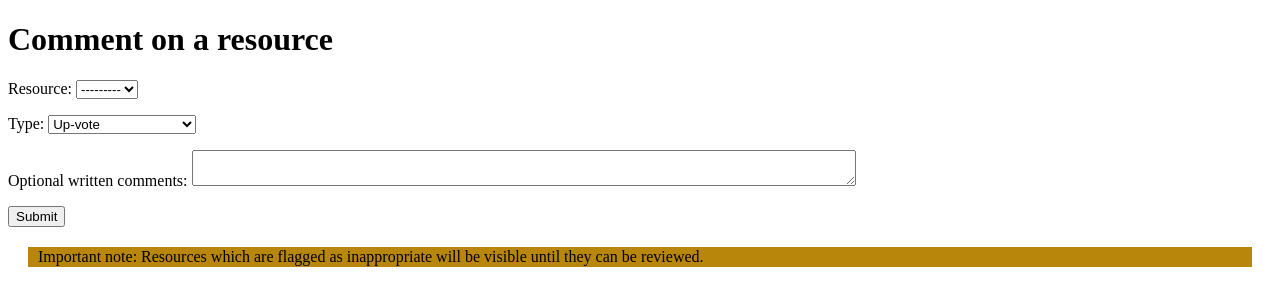
After one commit to trawick/edurepo, a Django app: template src/edurepo/resources/templates/resources/comment.html in a window 1280 px wide. The commit adds this page. Shown: the top 306 px of the page. Run offline with Django 3.2, Linux system fonts and the light colour scheme; the template is opened without the code that fills it: values that come from a table or form of the project are taken from there, others are empty; parts of the project's set-up code (start-up, migrations or seed data) failed here and were passed over.

Commit message:
basic capability to upvote or flag-as-inappropriate a resource

```diff
--- a/src/edurepo/resources/forms.py
+++ b/src/edurepo/resources/forms.py
@@ -1,6 +1,6 @@
 from django import forms
 from django.utils.translation import gettext as _
-from models import Resource
+from models import Resource, ResourceSubmission
 
 
 class ResourceForm(forms.ModelForm):
@@ -12,3 +12,16 @@ class ResourceForm(forms.ModelForm):
                   'url': _('URL of resource')}
         widgets = {'notes': forms.Textarea(attrs={'cols': 80, 'rows': 2}),
                    'url': forms.TextInput(attrs={'size': 80})}
+
+
+class ResourceSubmissionForm(forms.ModelForm):
+
+    type_choices = [('v', 'Up-vote'), ('f', 'Flag as inappropriate')]
+    type = forms.ChoiceField(required=True, choices=type_choices)
+
+    class Meta:
+        model = ResourceSubmission
+        fields = ('resource', 'type', 'comment')
+        labels = {'comment': _('Optional written comments'),
+                  'type': _('Type of comment')}
+        widgets = {'comment': forms.Textarea(attrs={'cols': 80, 'rows': 2})}
--- a/src/edurepo/resources/models.py
+++ b/src/edurepo/resources/models.py
@@ -44,6 +44,15 @@ class ResourceSubmission(models.Model):
 
     verbs = {'c': 'created', 'v': 'voted on', 'f': 'flagged'}
 
+    def type_str(self):
+        if self.type == 'c':
+            return 'Created'
+        if self.type == 'v':
+            return 'Up-voted'
+        if self.type == 'f':
+            return 'Inappropriate'
+        return 'unknown-type'
+
     def clean(self):
         super(ResourceSubmission, self).clean()
         if self.type is 'v':
--- /dev/null
+++ b/src/edurepo/resources/templates/resources/comment.html
@@ -0,0 +1,18 @@
+<!DOCTYPE html>
+<html>
+<head>
+    <title>Comment on a resource</title>
+    <link rel="stylesheet" type="text/css" href="/static/css/styles.css">
+</head>
+<body>
+    <h1>Comment on a resource</h1>
+    <form action="{% url 'resources.views.comment_on_resource' %}" method="post">
+        {% csrf_token %}
+        {{ form.as_p }}
+        <input type="submit" name="submit" value="Submit">
+    </form>
+
+    <p class="ui-warning">Important note: Resources which are flagged as
+    inappropriate will be visible until they can be reviewed.</p>
+</body>
+</html>
--- a/src/edurepo/resources/templates/resources/resource.html
+++ b/src/edurepo/resources/templates/resources/resource.html
@@ -21,7 +21,7 @@
     <p>Comments on this resource:</p>
     <ul>
         {% for comment in comments %}
-            <li>{{ comment.comment }} ({{ comment.when|date:"F j, Y" }})</li>
+            <li>{{ comment.type_str }}: {{ comment.comment }} ({{ comment.when|date:"F j, Y" }})</li>
         {% endfor %}
     </ul>
     {% endif %}
--- a/src/edurepo/resources/urls.py
+++ b/src/edurepo/resources/urls.py
@@ -7,6 +7,7 @@ resource_resource = ResourceResource()
 urlpatterns = patterns('',
                        (r'^api/', include(resource_resource.urls)),
                        url(r'^$', views.index, name='resources/index'),
+                       url(r'^comment/$', 'resources.views.comment_on_resource'),
                        url(r'^create/$', 'resources.views.create_resource'),
                        url(r'^(?P<resource_id>[^/]+)/$', views.detail, name='detail'),
                        )
```
Also changed, not shown: src/edurepo/resources/views.py (+32 -1 lines).
